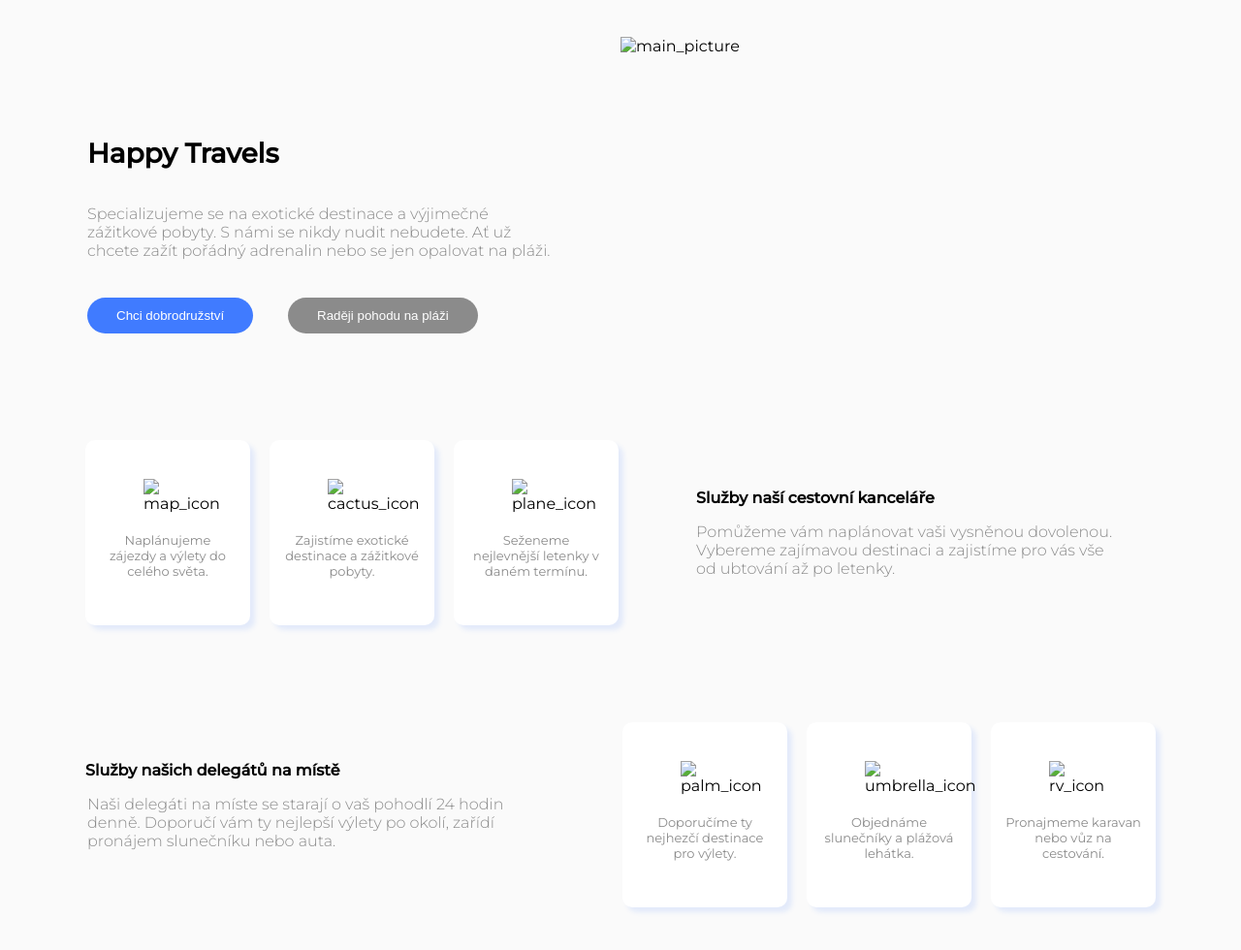
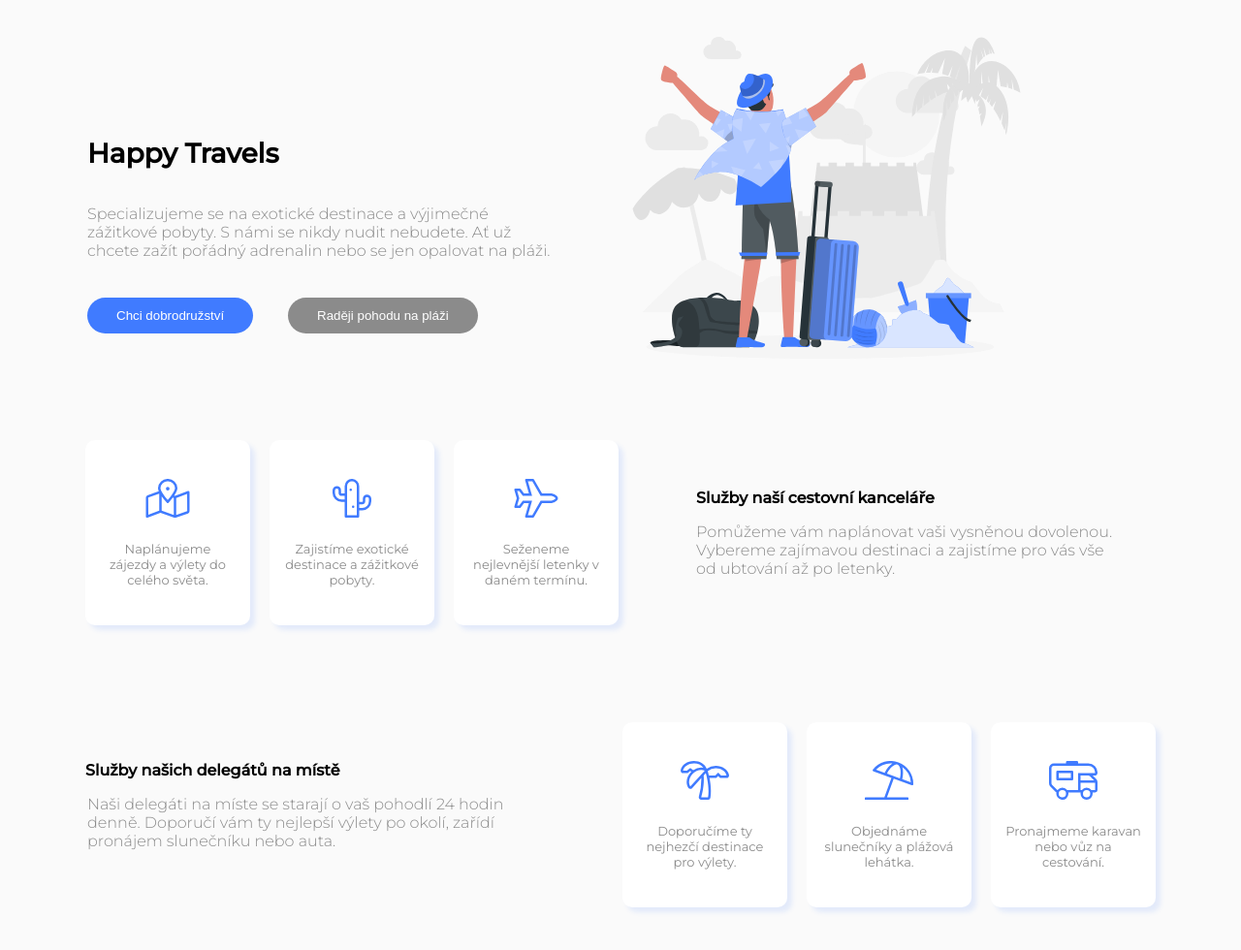
Before and after one commit to Monkeyna/PROJEKT---Sluzby, a plain HTML site: page index.html in a window 1280 px wide. Shown: the whole page at 97% size. Drawn offline with Linux system fonts and the light colour scheme; the site is published under a folder, as on GitHub Pages, so addresses that start at the root find nothing; a script that the page names is missing.

Commit message:
Oprava obrazku

```diff
--- a/index.html
+++ b/index.html
@@ -15,7 +15,7 @@
     <div>
         <div class="top">
             <div class="main_pic">
-                <img class="main_picture" src="/Mobil - do 640px/happy-traveler.svg" alt="main_picture">
+                <img class="main_picture" src="Mobil - do 640px/happy-traveler.svg" alt="main_picture">
             </div>
             <div class="top_content">
                 <h1>Happy Travels</h1>
@@ -45,15 +45,15 @@
 
             <div class="container middle2">
                 <div class="content first">
-                    <img class="picture" src="/Mobil - do 640px/map-icon.svg" alt="map_icon">
+                    <img class="picture" src="Mobil - do 640px/map-icon.svg" alt="map_icon">
                     <p class="box">Naplánujeme zájezdy a výlety do celého světa.</p>
                 </div>
                 <div class="content">
-                    <img class="picture" src="/Mobil - do 640px/cactus-icon.svg" alt="cactus_icon">
+                    <img class="picture" src="Mobil - do 640px/cactus-icon.svg" alt="cactus_icon">
                     <p class="box">Zajistíme exotické destinace a zážitkové pobyty.</p>
                 </div>
                 <div class="content">
-                    <img class="picture" src="/Mobil - do 640px/plane-icon.svg" alt="plane_icon">
+                    <img class="picture" src="Mobil - do 640px/plane-icon.svg" alt="plane_icon">
                     <p class="box">Seženeme nejlevnější letenky v daném termínu.</p>
                 </div>
             </div>
@@ -70,15 +70,15 @@
             <div class="container bottom2">
 
                 <div class="content">
-                    <img class="picture" src="/Mobil - do 640px/palm-icon.svg" alt="palm_icon">
+                    <img class="picture" src="Mobil - do 640px/palm-icon.svg" alt="palm_icon">
                     <p class="box">Doporučíme ty nejhezčí destinace pro výlety.</p>
                 </div>
                 <div class="content">
-                    <img class="picture" src="/Mobil - do 640px/umbrella-icon.svg" alt="umbrella_icon">
+                    <img class="picture" src="Mobil - do 640px/umbrella-icon.svg" alt="umbrella_icon">
                     <p class="box">Objednáme slunečníky a plážová lehátka.</p>
                 </div>
                 <div class="content last">
-                    <img class="picture" src="/Mobil - do 640px/rv-icon.svg" alt="rv_icon">
+                    <img class="picture" src="Mobil - do 640px/rv-icon.svg" alt="rv_icon">
                     <p class="box">Pronajmeme karavan nebo vůz na cestování.</p>
                 </div>
             </div>
```
Also changed, not shown: text.txt (deleted), ukazka-vysledku.jpg (deleted), 3 other files.
